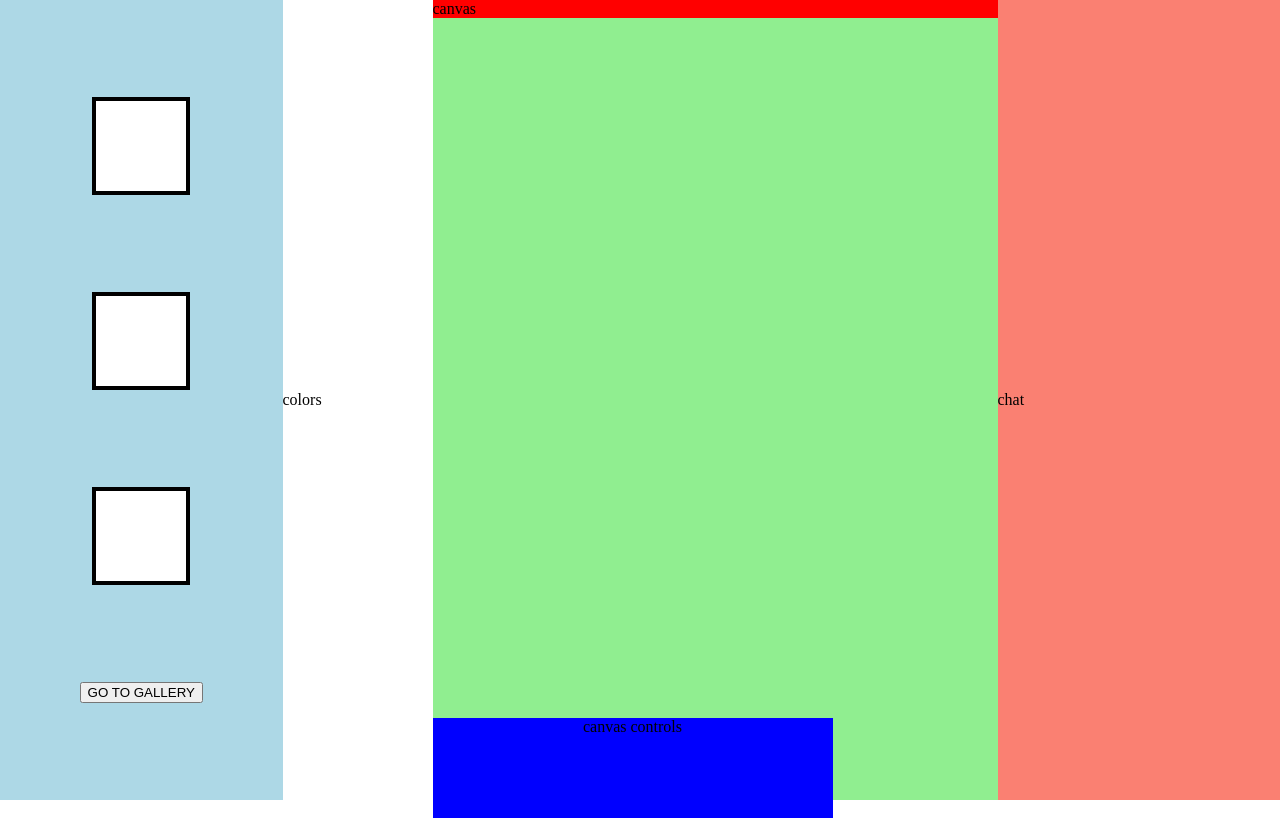
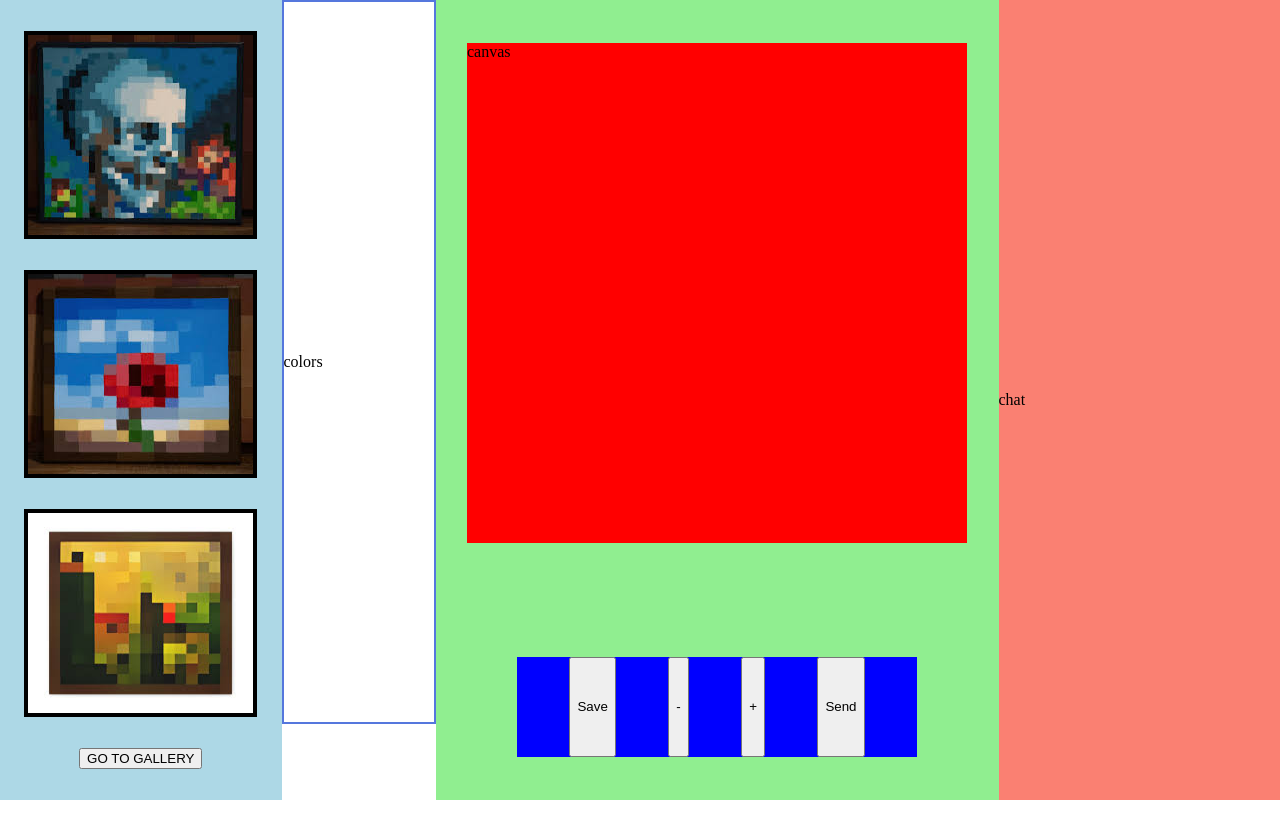
Before and after one commit to SylvesterTB/CS3-PROJECT, a plain HTML site: page index.html in a window 1280 px wide. Drawn offline with Linux system fonts and the light colour scheme.

Commit message:
buttons, expanded basic layolut

```diff
--- a/index.html
+++ b/index.html
@@ -11,9 +11,12 @@
 
 <body>
 <section id="gallery_block">
-    <div class="gallery1"> 1 </div>
-    <div class="gallery2"> 2 </div>
-    <div class="gallery3"> 3 </div>
+    <div class="gallery_block_content block1"> <img src="placeholder.jfif" alt="Italian Trulli">
+    </div>
+    <div class="gallery_block_content block2">  <img src="placeholders.jfif" alt="Italian Trulli">
+    </div> </div>
+    <div class="gallery_block_content block3">  <img src="placerholderss.jfif" alt="Italian Trulli">
+    </div> </div>
     <button class ="galleryButton" > GO TO GALLERY </button>
 
 </section>
@@ -28,7 +31,13 @@
     </section>
 
     <section id="canvas_controls">
-         canvas controls
+        <button class ="save" > Save </button>
+        <button class ="minus" > - </button>
+        <button class ="plus" > + </button>
+        <button class ="send" > Send </button>
+
+
+
     </section>
 </section>
 
--- a/script.js
+++ b/script.js
@@ -0,0 +1,11 @@
+function makeRows() {
+    colors.style.setProperty('--grid-rows', 100);
+    colors.style.setProperty('--grid-cols', 100);
+    for (c = 0; c < (10 * 2); c++) {
+        let cell = document.createElement("div");
+        colors.appendChild(cell).className = "grid-item";
+    };
+
+};
+
+makeRows()
--- a/style.css
+++ b/style.css
@@ -7,7 +7,7 @@ html
 body{
     margin: 0;
     padding: 0;
-    background-image: url(download.png);
+    /*background-image: url(download.png);*/
     background-size:     cover;                      /* <------ */
     background-repeat:   no-repeat;
     background-position: center center;
@@ -15,6 +15,17 @@ body{
     display: flex;
     flex-direction: row;
 }
+
+:root {
+    --grid-cols: 1;
+    --grid-rows: 1;
+}
+.grid-item{
+    background-color: indianred;
+    border: 1px solid black;
+}
+
+
 
 /*#gallery {*/
 /*    background-color: #414946;*/
@@ -31,7 +42,7 @@ body{
     background-color: lightblue;
     flex-direction: column;
     justify-content: space-evenly;
-    width: 200px;
+    width: 300px;
     height: 100vh;
     flex: 1;
     align-items:center;
@@ -45,23 +56,35 @@ body{
     width: 600px;
     height: 100vh;
     flex: 2;
+    align-items:center;
+
 
 }
 #colors{
-    display: flex;
-    background-color: white;
+    /*display: flex;*/
+    /*background-color: white;*/
     flex-direction: column;
     justify-content: space-evenly;
     width: 150px;
     flex: none;
+    align-items:center;
 
-
+    border: #5577dd solid 2px;
+    display: grid;
+    grid-template-rows: repeat(var(--grid-rows), 1fr);
+    grid-template-columns: repeat(var(--grid-cols), 1fr);
+    /* width: 95vw; */
+    height: 90vh;
+    margin-bottom: 2px;
+    justify-self: center;
 }
 
 #canvas{
     /*display:flex;*/
     /*flex-direction: column;*/
     background-color: red;
+    width: 500px;
+    height: 500px;
 }
 
 #canvas_controls{
@@ -72,7 +95,21 @@ body{
     width: 400px;
     height: 100px;
     flex: none;
-    margin-top: 700px;
+    margin-top: 70px;
+
+}
+
+.gallery_block_content{
+    display: flex;
+    background-color: #ffffff;
+    color: white;
+    height: 200px;
+    border: 4px solid black;
+}
+
+.gallery_block_content.img{
+    width: 200px;
+    height: 200px;
 }
 
 #chat{
@@ -85,30 +122,14 @@ body{
     flex: 1;
 }
 
-.gallery1{
-    display: flex;
-    background-color: #ffffff;
-    width: 90px;
-    color: white;
-    height: 90px;
-    border: 4px solid black;
+.block1{
+
 }
 
-.gallery2{
-    display: flex;
-    background-color: #ffffff;
-    width: 90px;
-    color: white;
-    height: 90px;
-    border: 4px solid black;
+.block2{
+
 }
 
-.gallery3{
-    display: flex;
-    background-color: #ffffff;
-    width: 90px;
-    color: white;
-    height: 90px;
-    border: 4px solid black;
+.block3{
 
 }
```
Also changed, not shown: placeholder.jfif (added), placeholders.jfif (added), placerholderss.jfif (added).
